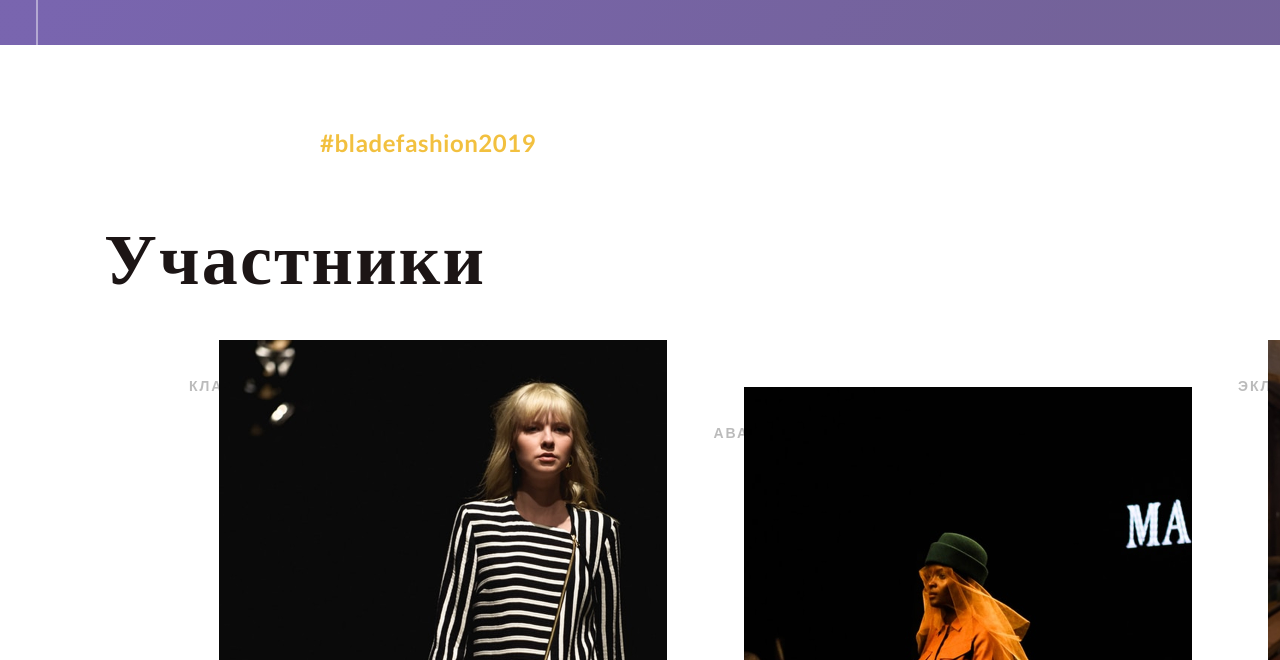
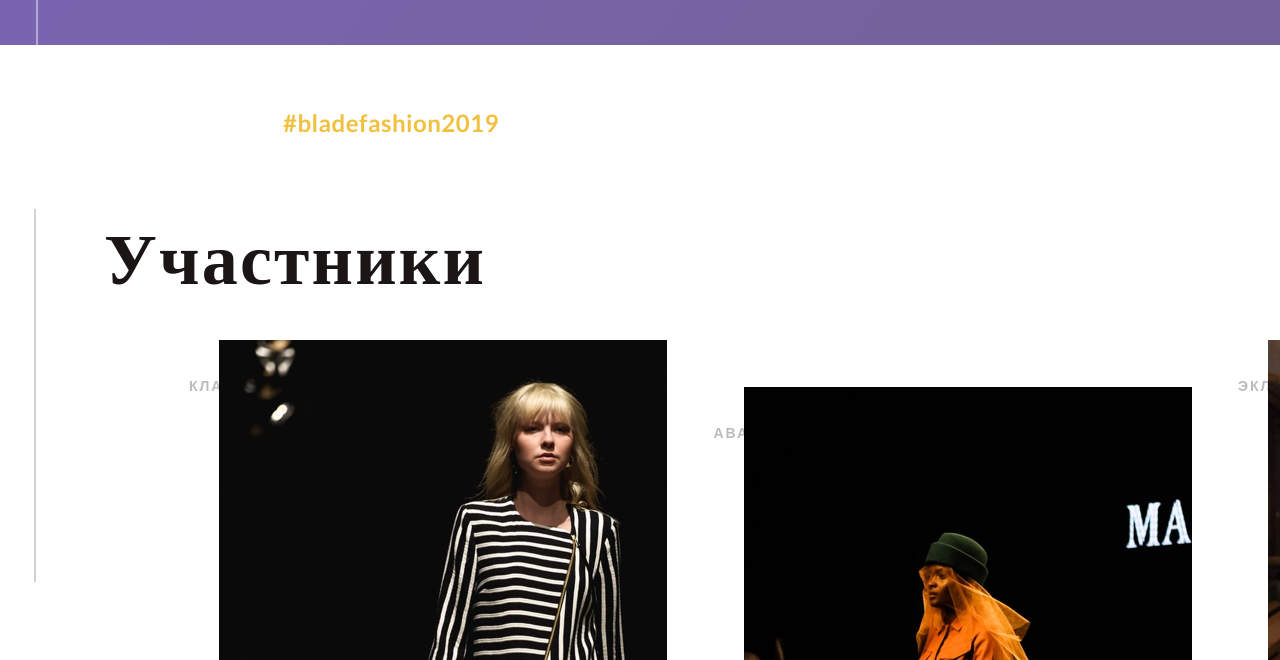
Before and after one commit to AlexKuryanov/Blade_Agency, a plain HTML site: page index.html in a window 1280 px wide. Shown: the part 1030-1690 px from the top of the page. Drawn offline with nearby package versions, Linux system fonts and the light colour scheme; a web font is replaced by a local one.

Commit message:
feat: add pagination to all sections

```diff
--- a/css/style.css
+++ b/css/style.css
@@ -1,5 +1,6 @@
 html {
   scroll-behavior: smooth;
+  scroll-margin-top: 100px;
 }
 
 .page-body {
@@ -15,6 +16,7 @@ html {
 
 .container {
   /* width: clamp(320px, 100%, 1800px); */
+  position: relative;
   max-width: 1800px;
   margin: 0 auto;
   padding-left: 104px;
@@ -416,6 +418,11 @@ img {
   background-color: rgba(255, 255, 255, 1);
 }
 
+.section-pagination::before {
+  background-color: #303030;
+  opacity: 0.5;
+}
+
 .pagination::after {
   content: "";
   position: absolute;
@@ -425,6 +432,11 @@ img {
   height: 373px;
   transform: translateX(-50%);
   background-color: rgba(255, 255, 255, 1);
+}
+
+.section-pagination::after {
+  background-color: #303030;
+  opacity: 0.5;
 }
 
 .current-page {
@@ -457,11 +469,13 @@ img {
 .members {
   position: relative;
   padding-top: 164px;
+  padding-bottom: 100px;
 }
 
 .section-hashtag {
-  top: 84px;
-  left: 320px;
+  /* top: 84px; */
+  top: -100px;
+  left: 283px;
   z-index: 2;
 }
 
--- a/index.html
+++ b/index.html
@@ -119,9 +119,9 @@
     </section>
     <section class="members" id="members">
       <div class="container members-container">
-        <!-- <div class="pagination">
+        <div class="pagination section-pagination">
           <span class="current-page">02</span>/<span class="pages">05</span>
-        </div> -->
+        </div>
         <p class="hashtag  section-hashtag">#bladefashion2019</p>
         <h2 class="section-title">Участники</h2>
         <div class="members-slider">
@@ -247,9 +247,9 @@
     </section>
     <section class="jury" id="jury">
       <div class="container jury-container">
-        <!-- <div class="pagination">
+        <div class="pagination section-pagination">
           <span class="current-page">03</span>/<span class="pages">05</span>
-        </div> -->
+        </div>
         <p class="hashtag  section-hashtag">#bladefashion2019</p>
         <h2 class="section-title">Судьи BFW`19</h2>
         <div class="jury-slider">
@@ -345,9 +345,9 @@
     </section>
     <section class="tickets" id="tickets">
       <div class="container tickets-container">
-        <!-- <div class="pagination">
+        <div class="pagination section-pagination">
           <span class="current-page">04</span>/<span class="pages">05</span>
-        </div> -->
+        </div>
         <p class="hashtag section-hashtag">#bladefashion2019</p>
         <h2 class="section-title tickets-title">Билеты</h2>
         <div class="tickets-wrapper">
@@ -431,9 +431,9 @@
   </main>
   <footer class="main-footer" id="contacts">
     <div class="container footer-container">
-      <!-- <div class="pagination">
+      <div class="pagination section-pagination">
         <span class="current-page">05</span>/<span class="pages">05</span>
-      </div> -->
+      </div>
       <p class="hashtag section-hashtag">#bladefashion2019</p>
       <h2 class="section-title footer-title">Свяжитесь с нами</h2>
       <div class="footer-wrapper">
```
